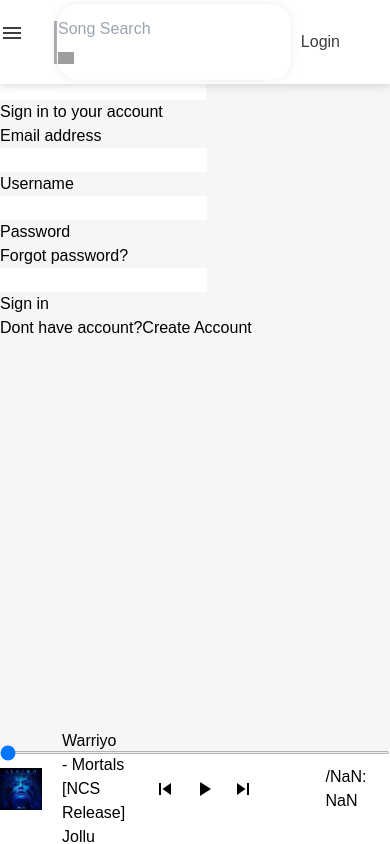
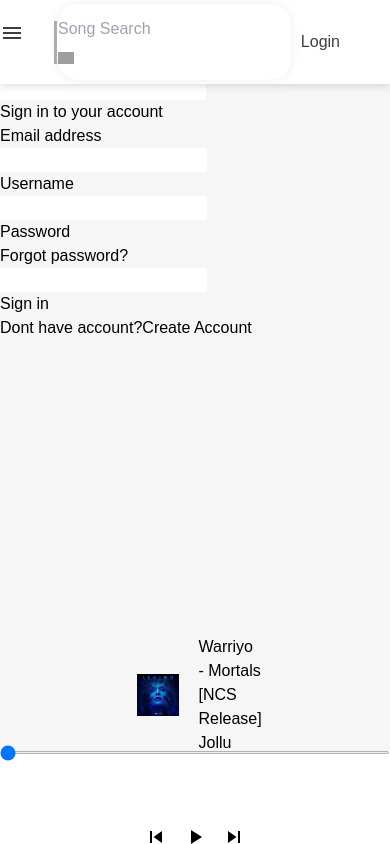
Before and after one commit to ankitkumardubeyji/JioMusicFrontend, a React (Vite) app: page /login in a window 390 px wide. Built offline with nearby package versions, Linux system fonts and the light colour scheme; no server answers; grey boxes are pictures that could not be loaded.

Commit message:
updated style for responsiveness

```diff
--- a/src/index.css
+++ b/src/index.css
@@ -559,4 +559,11 @@ h1{
   .box1 p{
     text-align: left;
   }
+
+  .footer{
+    display: flex;
+    flex-direction: column;
+    align-items: center;
+    justify-content: center;
+  }
 }
```
